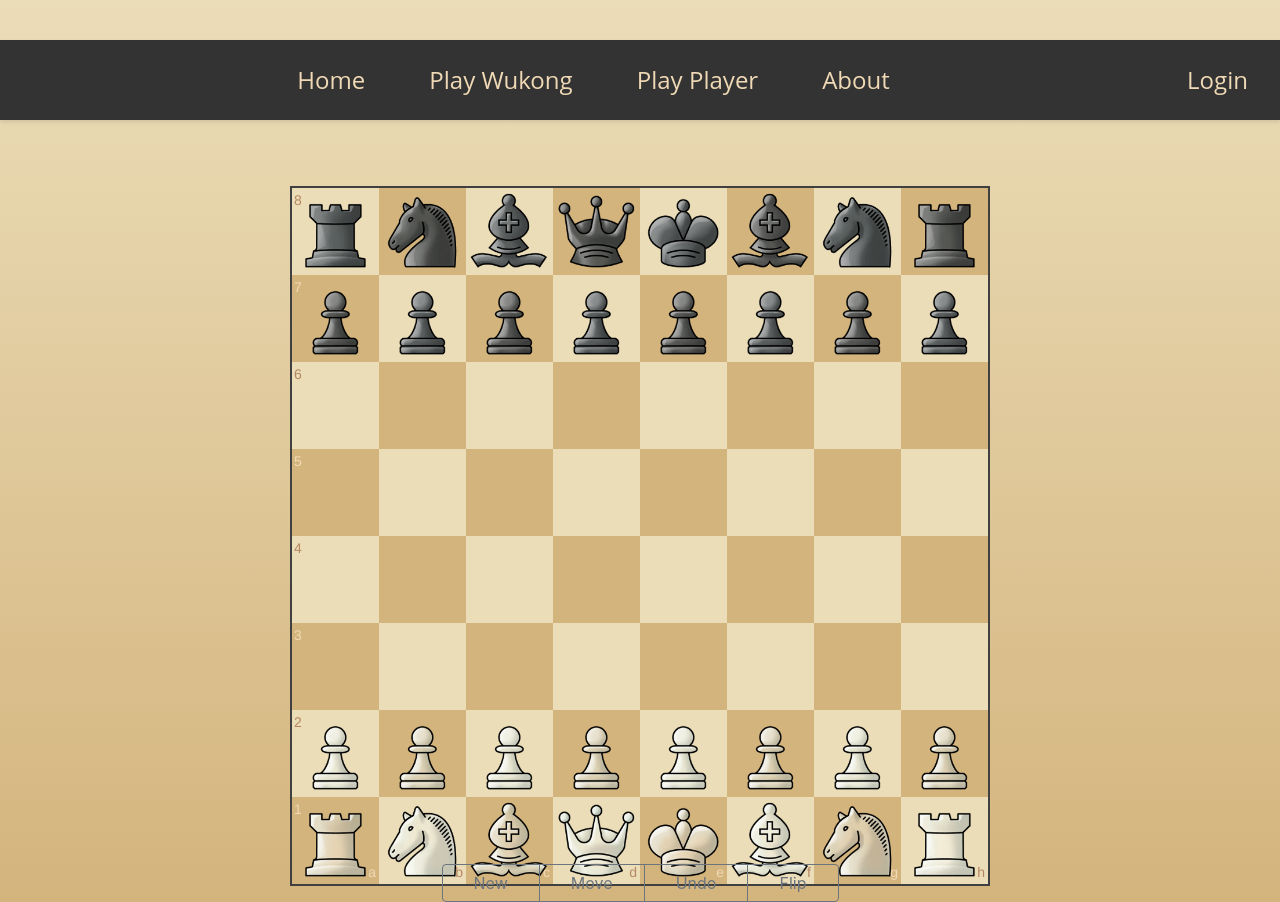
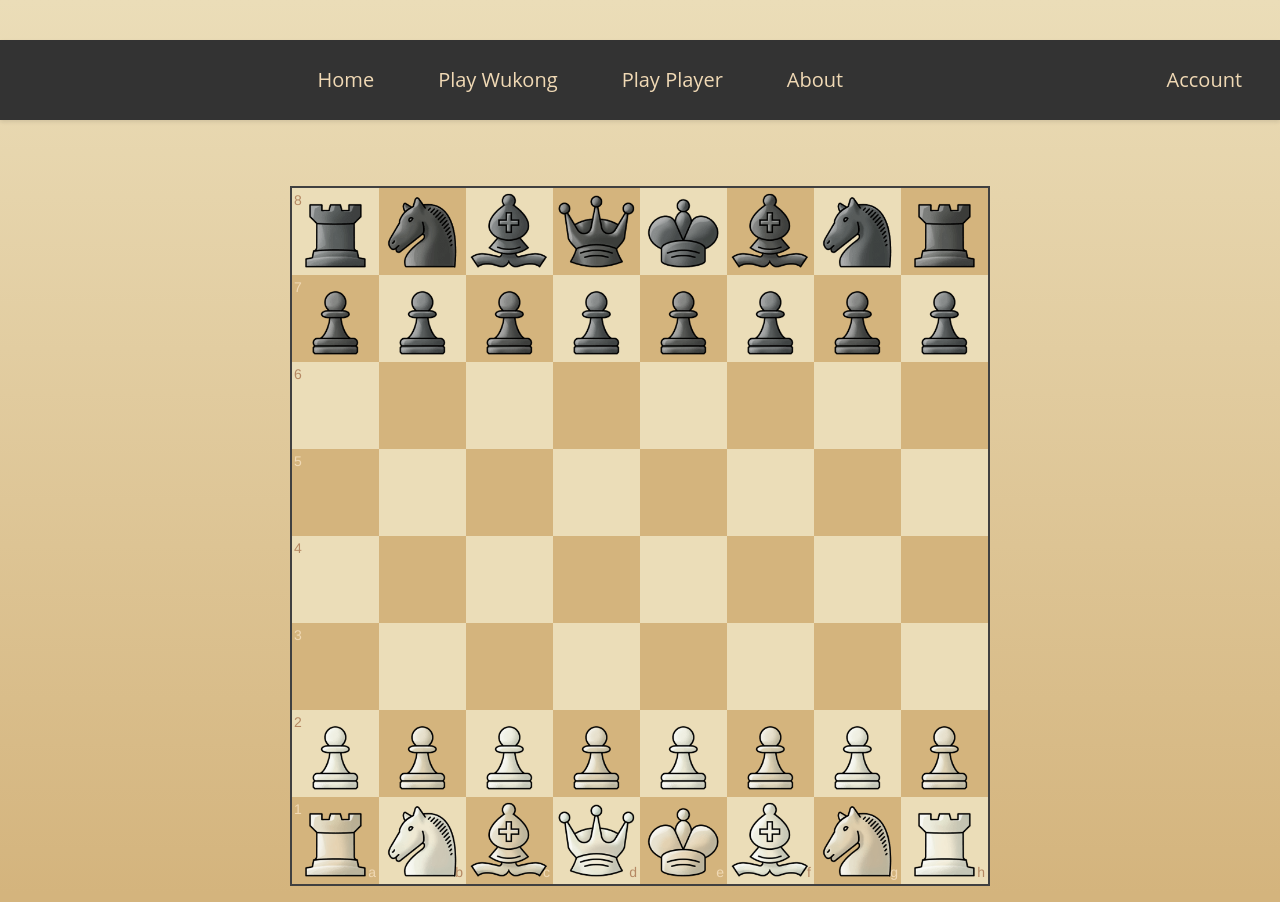
Before and after one commit to robertschlatter/WukongChessEInf, a Django app: page /playPlayer/1 in a window 1280 px wide. Run offline with Django 4.2, Linux system fonts and the light colour scheme; some libraries are stand-ins or nearby versions.

Commit message:
changed flip and the other buttons to key presses and started to modify the navbar.

```diff
--- a/ChessWebsite/PlayPlayer/static/PlayPlayer/css/wukong_chessboardjs.css
+++ b/ChessWebsite/PlayPlayer/static/PlayPlayer/css/wukong_chessboardjs.css
@@ -7,7 +7,6 @@ body {
 .col {
   margin-top: -30px; /* adjust this value to move the column up */
 }
-
 /* navbar styling */
 nav {
   background-color: #333;
@@ -30,7 +29,7 @@ nav {
 
 .navbar-left a {
   color: #f0d9b5;
-  font-size: 1.5rem;
+  font-size: 1.25rem;
   font-family: 'Open Sans', sans-serif;
   text-decoration: none;
   margin: 0 2rem;
@@ -47,19 +46,52 @@ nav {
   align-items: center;
 }
 
-.navbar-right a {
+.navbar-left a:hover {
+  color: #666;
+}
+
+.dropdown {
+  position: relative;
+  display: inline-block;
+}
+
+.dropbtn {
   color: #f0d9b5;
-  font-size: 1.5rem;
+  font-size: 1.25rem;
   font-family: 'Open Sans', sans-serif;
   text-decoration: none;
   margin-left: 2rem;
+  background-color: transparent;
+  border: none;
+  cursor: pointer;
 }
 
-.navbar-right a:hover {
+.dropdown-content {
+  display: none;
+  position: absolute;
+  z-index: 1;
+  background-color: #f0d9b5;
+  min-width: 160px;
+  box-shadow: 0px 8px 16px 0px rgba(0,0,0,0.2);
+  padding: 12px 16px;
+}
+
+.dropdown-content a {
+  color: #333;
+  font-size: 1.25rem;
+  font-family: 'Open Sans', sans-serif;
+  text-decoration: none;
+  display: block;
+}
+
+.dropdown-content a:hover {
   color: #666;
 }
 
-/* media query for smaller screens */
+.dropdown:hover .dropdown-content {
+  display: block;
+}
+
 @media screen and (max-width: 768px) {
   nav {
     flex-direction: column;
--- a/ChessWebsite/PlayPlayer/templates/PlayPlayer/wukong_chessboardjs.html
+++ b/ChessWebsite/PlayPlayer/templates/PlayPlayer/wukong_chessboardjs.html
@@ -32,7 +32,13 @@
       <a href="#">About</a>
     </div>
     <div class="navbar-right">
+      <div class="dropdown">
+        <button class="dropbtn">Account</button>
+        <div class="dropdown-content">
           <a href="#">Login</a>
+          <a href="#">Sign up</a>
+        </div>
+      </div>
     </div>
   </nav>
 
@@ -45,15 +51,15 @@
           <div id="chessboard" class=" mb-2 mt-5" style="width: 700px;"></div>
 
           <!-- game controls -->
-          <div class="row" style="width: 427px;">
+          <!-- <div class="row" style="width: 427px;"> -->
             <!-- -buttons -->
-            <div class="col btn-group">
+            <!-- <div class="col btn-group">
               <button id="newgame" class="btn btn-outline-secondary">New</button>
               <button id="makemove" class="btn btn-outline-secondary">Move</button>
               <button id="takeback" class="btn btn-outline-secondary">Undo</button>
               <button id="flipboard" class="btn btn-outline-secondary">Flip</button>
             </div>
-          </div>
+          </div> -->
         </div>
       </div>
     </div>
@@ -68,35 +74,26 @@
    ============================
   \****************************/
 
+  $(document).on('keydown', function(event) {
+    if(event.key == "m" || event.key == "M") {
+      // make move
+      makeMove();
+    } else if(event.key == "b" || event.key == "B") {
+      // take back move
+      engine.takeBack();
 
-  // handle new game button click
-  $('#newgame').on('click', function() {
-    // reset engine
+      // update board position
+      board.position(engine.generateFen());
+    } else if(event.key == "f" || event.key == "F") {
+      // flip board
+      board.flip();
+    } else if(event.key == "n" || event.key == "N") {
+      // set board
       engine.setBoard(engine.START_FEN);
 
       // set initial board position
       board.position('start');
-  });
-
-  // handle make move button click
-  $('#makemove').on('click', function() {
-    // make computer move
-    makeMove();
-  });
-
-  // handle take back button click
-  $('#takeback').on('click', function() {
-    // take move back
-    engine.takeBack();
-
-    // update board position
-    board.position(engine.generateFen());
-  });
-
-  // handle flip board button click
-  $('#flipboard').on('click', function() {
-    // flip board
-    board.flip();
+    }
   });
 
   // handle select move time option
@@ -142,7 +139,7 @@
   function makeMove() {
     // make computer move
     setTimeout(function() {
-      let bestMove = engine.searchTime(1); // search for 1 second
+      let bestMove = engine.searchTime(1000); // search for 1 second
       engine.makeMove(bestMove);
       //play move sound
       playGameSound(bestMove);
--- a/ChessWebsite/PlayWukong/static/PlayWukong/css/wukong_chessboardjs.css
+++ b/ChessWebsite/PlayWukong/static/PlayWukong/css/wukong_chessboardjs.css
@@ -30,7 +30,7 @@ nav {
 
 .navbar-left a {
   color: #f0d9b5;
-  font-size: 1.5rem;
+  font-size: 1.25rem;
   font-family: 'Open Sans', sans-serif;
   text-decoration: none;
   margin: 0 2rem;
@@ -49,7 +49,7 @@ nav {
 
 .navbar-right a {
   color: #f0d9b5;
-  font-size: 1.5rem;
+  font-size: 1.25rem;
   font-family: 'Open Sans', sans-serif;
   text-decoration: none;
   margin-left: 2rem;
--- a/ChessWebsite/StartScreen/static/StartScreen/css/startScreenLobby.css
+++ b/ChessWebsite/StartScreen/static/StartScreen/css/startScreenLobby.css
@@ -25,7 +25,7 @@ nav {
 
 .navbar-left a {
   color: #f0d9b5;
-  font-size: 1.5rem;
+  font-size: 1.25rem;
   font-family: 'Open Sans', sans-serif;
   text-decoration: none;
   margin: 0 2rem;
@@ -44,7 +44,7 @@ nav {
 
 .navbar-right a {
   color: #f0d9b5;
-  font-size: 1.5rem;
+  font-size: 1.25rem;
   font-family: 'Open Sans', sans-serif;
   text-decoration: none;
   margin-left: 2rem;
```
Also changed, not shown: ChessWebsite/PlayWukong/templates/PlayWukong/wukong_chessboardjs.html (+21 -30 lines). Lines whose indentation alone changed are shown as unchanged.
